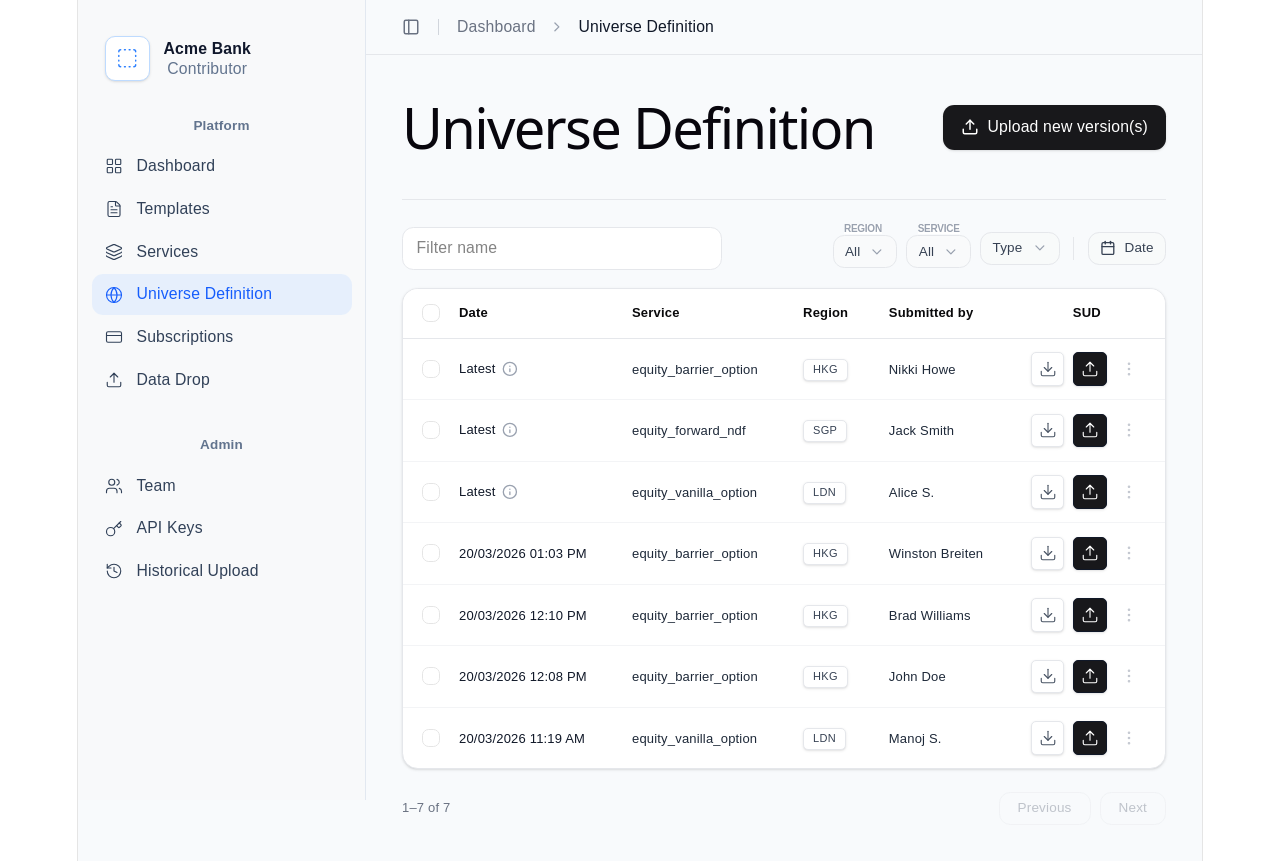
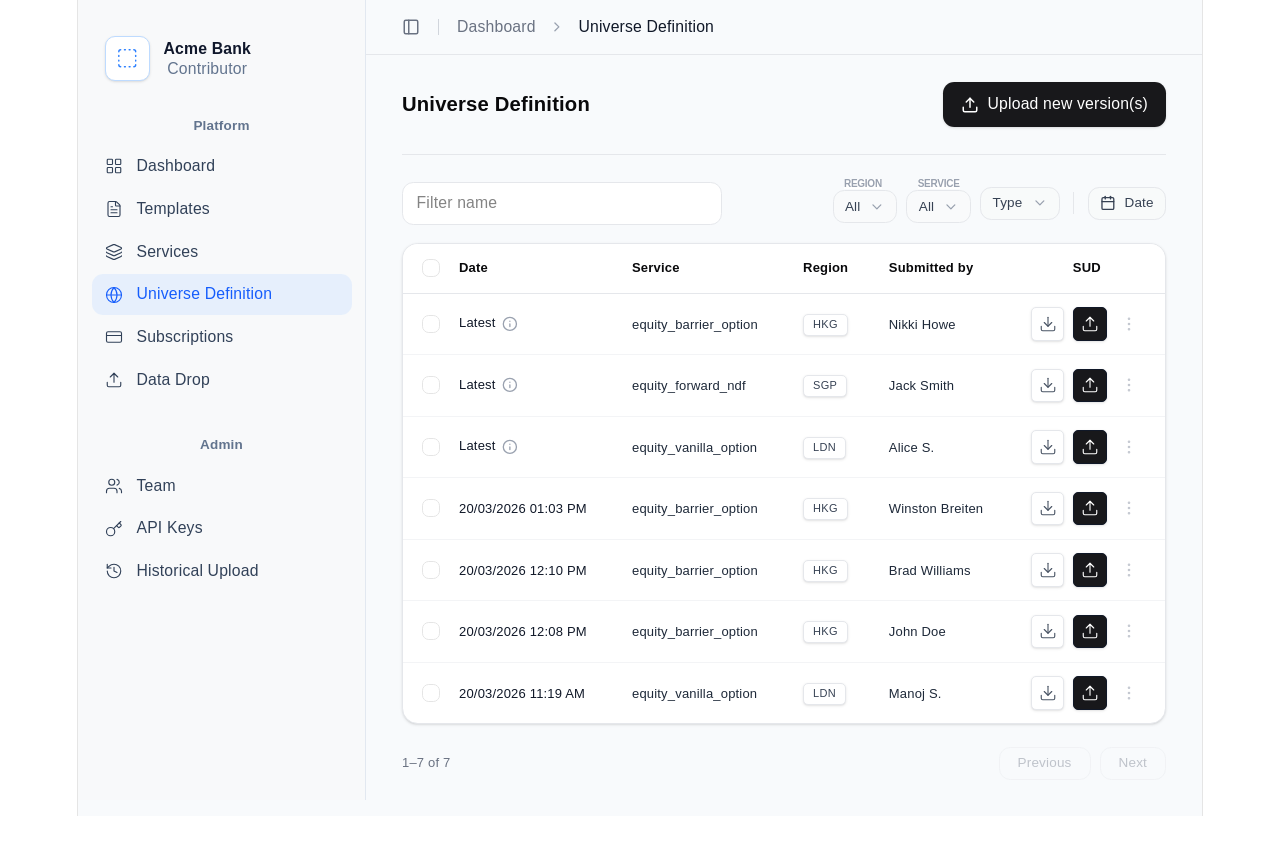
Before and after one commit to neoms21/gemdata-task, a React (Vite) app: page /universe-definition in a window 1280 px wide. After the commit the page ends 816 px from the top, so only its background shows below. Built offline with nearby package versions, Linux system fonts and the light colour scheme; data requests are answered from the project's data file.

Commit message:
minor cleanup

```diff
--- a/src/components/UploadUniverseDefinition.tsx
+++ b/src/components/UploadUniverseDefinition.tsx
@@ -1,4 +1,4 @@
-import { Globe, ArrowUpRight, Upload } from "lucide-react";
+import { Globe, Upload } from "lucide-react";
 import { UploadModal } from "@/components/UploadModal";
 
 export const UploadUniverseDefinition = () => {
@@ -19,13 +19,6 @@
           Upload SUD
         </button>
       </UploadModal>
-      <a
-        href="#"
-        className="flex items-center gap-1.5 text-[13px] font-medium text-[#71717a] hover:text-[#09090b] transition-colors"
-      >
-        Learn more about Universe Definition
-        <ArrowUpRight className="w-4 h-4" strokeWidth={2.5} />
-      </a>
     </div>
   );
 };
--- a/src/index.css
+++ b/src/index.css
@@ -18,8 +18,8 @@
   --shadow:
     rgba(0, 0, 0, 0.1) 0 10px 15px -3px, rgba(0, 0, 0, 0.05) 0 4px 6px -2px;
 
-  --sans: system-ui, 'Segoe UI', Roboto, sans-serif;
-  --heading: system-ui, 'Segoe UI', Roboto, sans-serif;
+  --sans: system-ui, "Segoe UI", Roboto, sans-serif;
+  --heading: system-ui, "Segoe UI", Roboto, sans-serif;
   --mono: ui-monospace, Consolas, monospace;
 
   font: 18px/145% var(--sans);
@@ -94,7 +94,7 @@
 
   --sidebar-border: oklch(0.922 0 0);
 
-  --sidebar-ring: oklch(0.708 0 0)
+  --sidebar-ring: oklch(0.708 0 0);
 }
 
 @media (prefers-color-scheme: dark) {
@@ -133,31 +133,6 @@
   margin: 0;
 }
 
-h1,
-h2 {
-  font-family: var(--heading);
-  font-weight: 500;
-  color: var(--text-h);
-}
-
-h1 {
-  font-size: 56px;
-  letter-spacing: -1.68px;
-  margin: 32px 0;
-  @media (max-width: 1024px) {
-    font-size: 36px;
-    margin: 20px 0;
-  }
-}
-h2 {
-  font-size: 24px;
-  line-height: 118%;
-  letter-spacing: -0.24px;
-  margin: 0 0 8px;
-  @media (max-width: 1024px) {
-    font-size: 20px;
-  }
-}
 p {
   margin: 0;
 }
@@ -179,7 +154,7 @@
 
 @theme inline {
   --font-heading: var(--font-sans);
-  --font-sans: 'Geist Variable', sans-serif;
+  --font-sans: "Geist Variable", sans-serif;
   --color-sidebar-ring: var(--sidebar-ring);
   --color-sidebar-border: var(--sidebar-border);
   --color-sidebar-accent-foreground: var(--sidebar-accent-foreground);
@@ -256,8 +231,12 @@
 
 @layer base {
   * {
-    @apply border-border outline-ring/50;}
+    @apply border-border outline-ring/50;
+  }
   body {
-    @apply bg-background text-foreground;}
+    @apply bg-background text-foreground;
+  }
   html {
-    @apply font-sans;}}
+    @apply font-sans;
+  }
+}
--- a/src/pages/universe-definition/UniverseDefinition.tsx
+++ b/src/pages/universe-definition/UniverseDefinition.tsx
@@ -17,7 +17,7 @@
       <div className="px-8 py-6">
         {/* Page Header */}
         <div className="flex justify-between items-center mb-6 pb-6 border-b border-gray-200">
-          <h1 className="text-[26px] font-bold text-[#09090b] tracking-tight">
+          <h1 className="text-lg font-bold text-[#09090b]">
             Universe Definition
           </h1>
           {data.length > 0 && (
```
